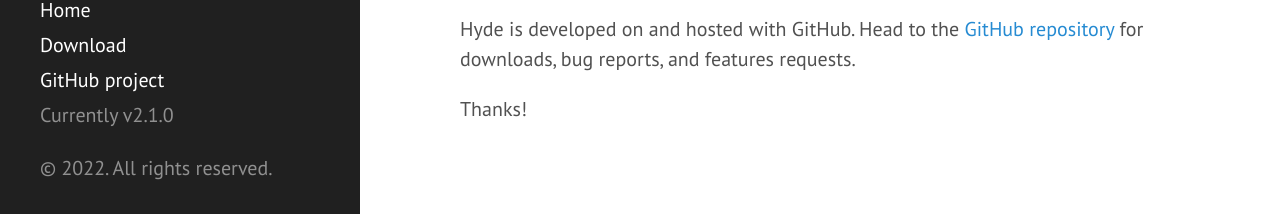
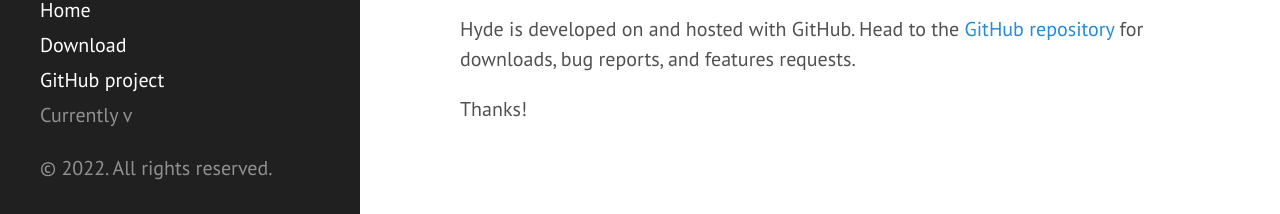
Before and after one commit to robotshell/robotshell.github.io, a Jekyll site: the page built from index.html, in a window 1280 px wide and 900 px high, scrolled down 524 px. Shown: the part 677-891 px from the top of the window. Built offline with Jekyll 4.4.1, drawn with Linux system fonts in a browser that asks for light colours; Markdown is read by kramdown in place of the engine named in the settings; the list of posts is cut into pages by our own code.

Commit message:
Update _config.yml

```diff
--- a/_config.yml
+++ b/_config.yml
@@ -19,7 +19,5 @@
 paginate:         5
 
 # Custom vars
-version:          2.1.0
-
 github:
   repo:           https://github.com/poole/robotshell
```
